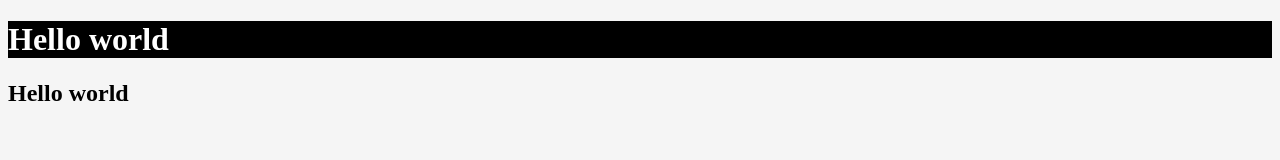
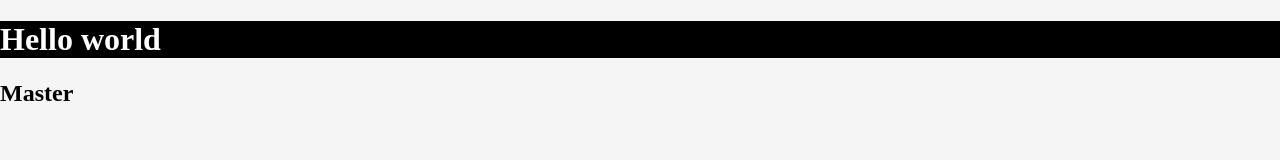
Before and after one commit to thibaut88/HelloWorld, a plain HTML site: page index.html in a window 1280 px wide. Drawn offline with Linux system fonts and the light colour scheme.

Commit message:
modif in master branch

```diff
--- a/index.html
+++ b/index.html
@@ -4,14 +4,18 @@
 <title>Hello world</title>
 <style type="text/css">
 
-		body{background-color:whitesmoke;
+		body{
+			margin:0;padding:0;
+			background-color:whitesmoke;
 		}
-		h1{color:white;
-		background-color:black;}
+		h1{
+			color:white;
+			background-color:black;
+		}
 
 </style>
 </head>
 <body>
 <h1>Hello world</h1>
-<h2>Hello world</h2>
+<h2>Master</h2>
 </body></html>
```
